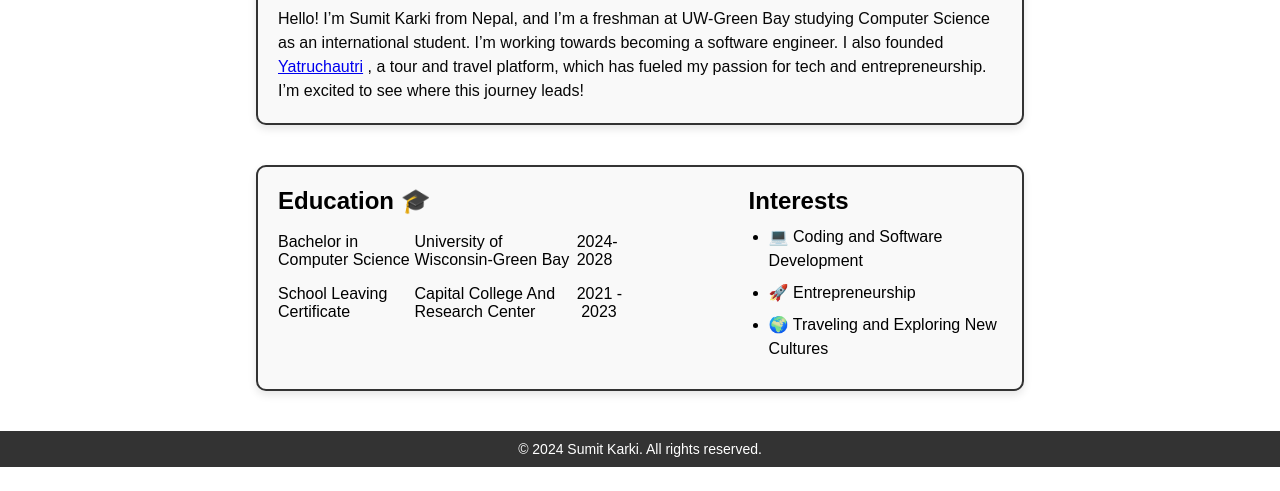
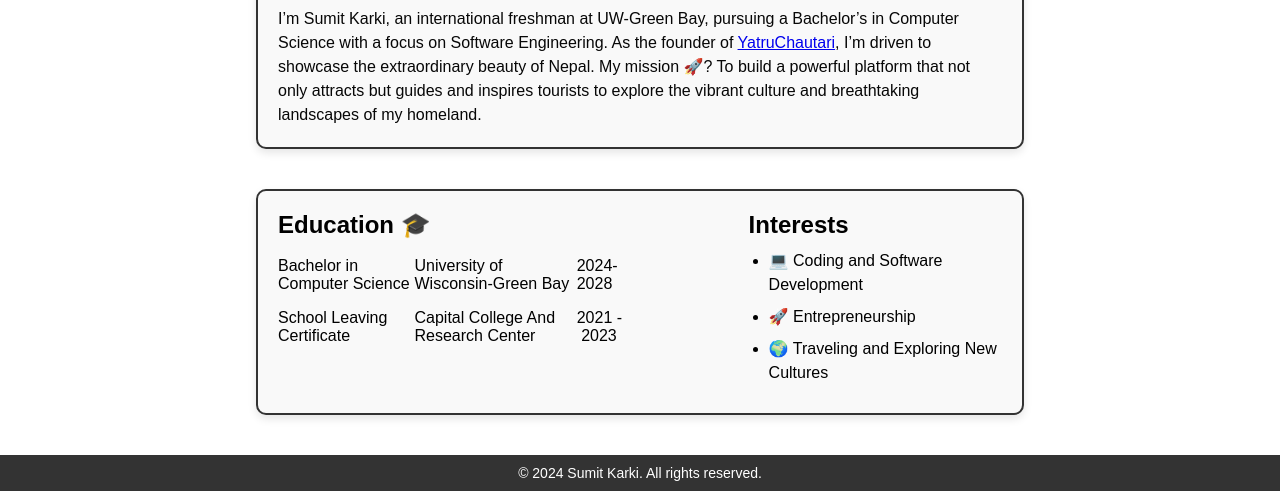
Before and after one commit to sumitkarki07/sumitkarki07-github.io, a plain HTML site: page index.html in a window 1280 px wide. Shown: the part 337-828 px from the top of the page. Before the commit the page ends 804 px from the top, so only its background shows below. Drawn offline with Linux system fonts and the light colour scheme.

Commit message:
intro change

```diff
--- a/index.html
+++ b/index.html
@@ -25,9 +25,9 @@
          <div class="about-me-container">
             <h2>About Me</h2>
             <p>
-                Hello! I’m Sumit Karki from Nepal, and I’m a freshman at UW-Green Bay studying Computer Science as an international student.
-                I’m working towards becoming a software engineer. I also founded <a href="https://yatruchautari.com/" target="_blank">Yatruchautri</a>  <!--This is text link-->
-                , a tour and travel platform, which has fueled my passion for tech and entrepreneurship. I’m excited to see where this journey leads!
+                I’m Sumit Karki, an international freshman at UW-Green Bay, pursuing a Bachelor’s in Computer Science with a focus on Software Engineering.
+                 As the founder of <a href="https://yatruchautari.com/">YatruChautari</a>, I’m driven to showcase the extraordinary beauty of Nepal. My mission &#128640;? To build a powerful platform that not
+                 only attracts but guides and inspires tourists to explore the vibrant culture and breathtaking landscapes of my homeland.
             </p>
         </div>
         <div class="education-interest-container">
```
